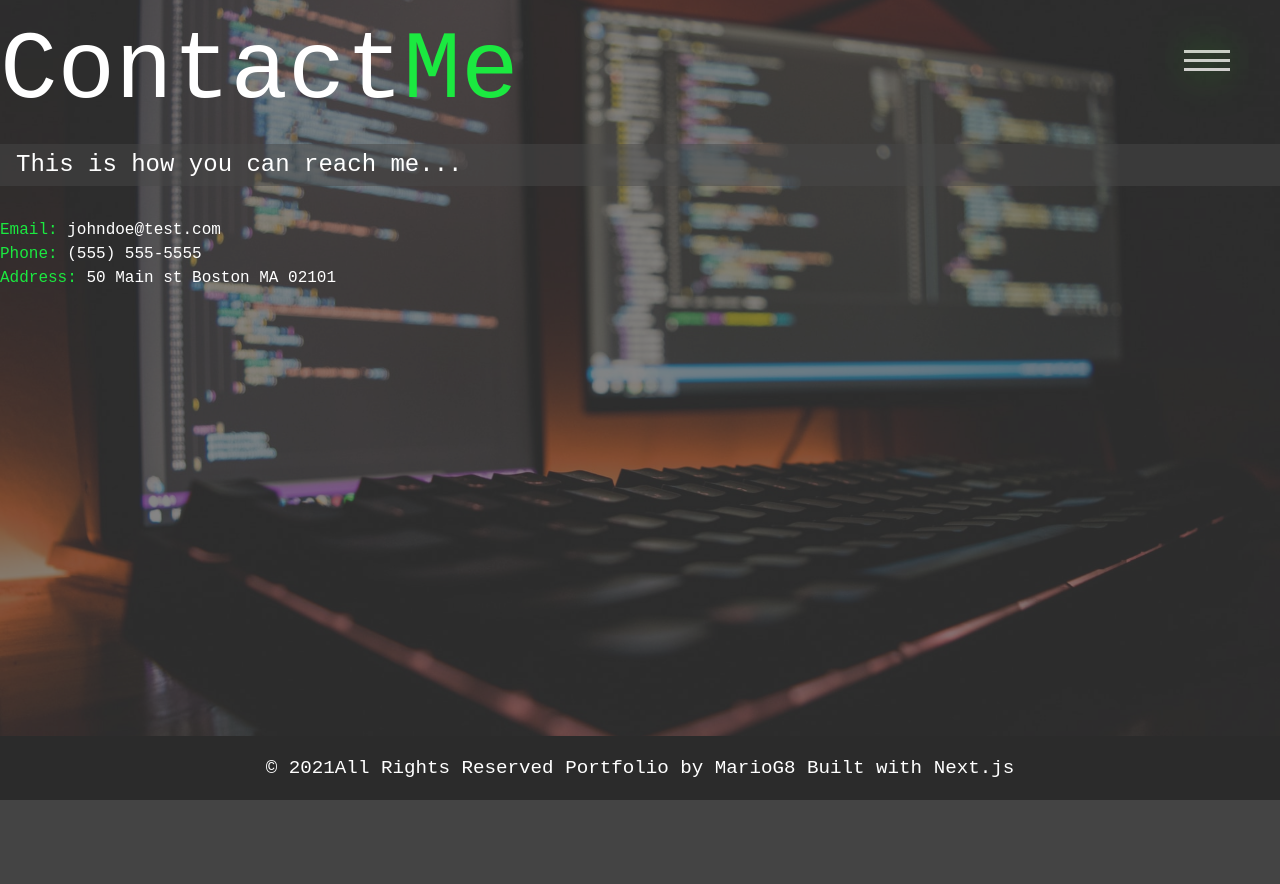
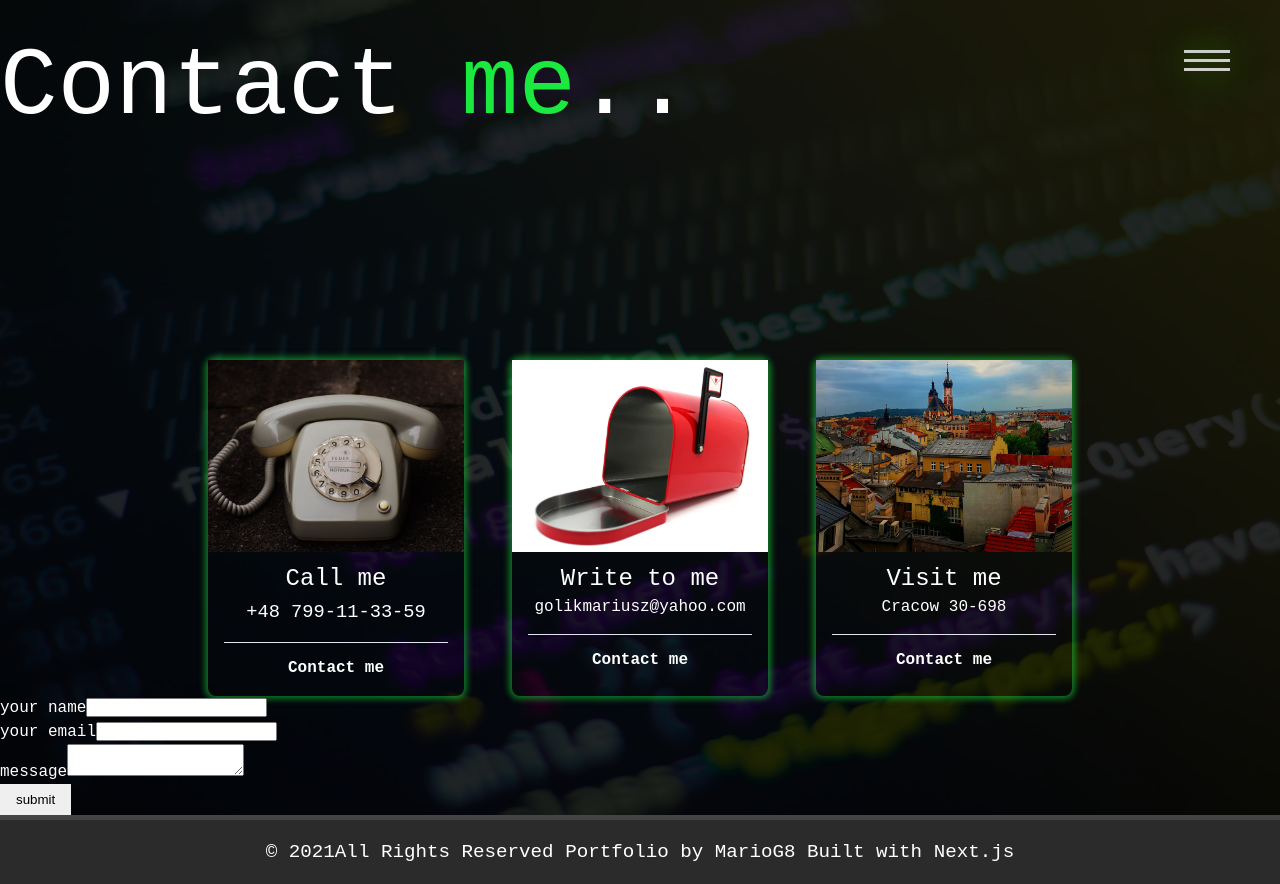
Before and after one commit to jacob-majcen/cv-portfolio-next, a Next.js app: page /contact in a window 1280 px wide. Before the commit the page ends 800 px from the top, so only its background shows below. Built offline with nearby package versions, Linux system fonts and the light colour scheme.

Commit message:
Added new components and styles files

```diff
--- /dev/null
+++ b/components/Card.js
@@ -0,0 +1,18 @@
+import styles from "@/styles/Card.module.css";
+import Image from "next/image";
+
+function Card(props) {
+  return (
+    <div className={styles.card}>
+      <img src={props.img} className={styles.card__img} alt="card__title" />
+      <div className={styles.card__body}>
+        <h2 className={styles.card__title}>{props.title}</h2>
+        <p className={styles.card__description}>{props.description}</p>
+        <h3 className={styles.card_number}>{props.number}</h3>
+        <button className={styles.card__btn}>Contact me</button>
+      </div>
+    </div>
+  );
+}
+
+export default Card;
--- /dev/null
+++ b/components/Form.js
@@ -0,0 +1,25 @@
+function Form() {
+  return (
+    <>
+      <form className="form contact-form">
+        <div className="form-row">
+          <label htmlFor="name">your name</label>
+          <input type="text" name="name" id="name" />
+        </div>
+        <div className="form-row">
+          <label htmlFor="email">your email</label>
+          <input type="text" name="email" id="email" />
+        </div>
+        <div className="form-row">
+          <label htmlFor="message">message</label>
+          <textarea name="message" id="message"></textarea>
+        </div>
+        <button type="submit" className="btn block">
+          submit
+        </button>
+      </form>
+    </>
+  );
+}
+
+export default Form;
--- a/components/Layout.js
+++ b/components/Layout.js
@@ -3,13 +3,14 @@ import Footer from "./Footer";
 import Header from "./Header";
 import { useRouter } from "next/router";
 
-function Layout(props) {
+function Layout({ children }) {
   const router = useRouter();
   return (
     <>
       <Header />
-      <Background />
-      <main>{props.children}</main>
+      {router.pathname === "/" ? <Background /> : null}
+      {/* <Background /> */}
+      <main>{children}</main>
       {router.pathname !== "/" ? <Footer /> : null}
     </>
   );
--- a/pages/contact/index.js
+++ b/pages/contact/index.js
@@ -1,26 +1,39 @@
+import Card from "@/components/Card";
+import Form from "@/components/Form";
 import styles from "@/styles/Contact.module.css";
 
 function ContactPage() {
   return (
-    <main className={styles.contact}>
-      <h1 className="lg-heading">
-        Contact
-        <span className="text-secondary">Me</span>
-      </h1>
-      <h2 className="sm-heading">This is how you can reach me...</h2>
-      <div className="boxes">
-        <div>
-          <span className="text-secondary">Email: </span> johndoe@test.com
-        </div>
-        <div>
-          <span className="text-secondary">Phone: </span> (555) 555-5555
-        </div>
-        <div>
-          <span className="text-secondary">Address: </span> 50 Main st Boston MA
-          02101
-        </div>
+    <section className={styles.contact_page}>
+      <div className={styles.header}>
+        <h1 className="lg-heading">
+          Contact <span className="text-secondary">me</span>..
+        </h1>
       </div>
-    </main>
+      <article className={styles.contact_info}>
+        <Card
+          img="/images/phone_002.jpg"
+          title="Call me"
+          description=""
+          number="+48 799-11-33-59"
+        />
+        <Card
+          img="/images/mailbox_001.jpg"
+          title="Write to me"
+          description="golikmariusz@yahoo.com"
+          number=""
+        />
+        <Card
+          img="/images/cracow_001.jpg"
+          title="Visit me"
+          description="Cracow 30-698 "
+          number=""
+        />
+      </article>
+      <article className="form_container">
+        <Form />
+      </article>
+    </section>
   );
 }
 
--- /dev/null
+++ b/styles/Card.module.css
@@ -0,0 +1,61 @@
+.card {
+  /* box-shadow: 0 0 6px 3px var(--clr-gray300); */
+  box-shadow: 0 0 6px 3px rgba(27, 233, 64, 0.5);
+  border-radius: var(--radius_secondary);
+  min-width: fit-content;
+  display: flex;
+}
+.card__img {
+  width: 14rem;
+  height: 11rem;
+  object-fit: cover;
+}
+.card__body {
+  margin: 1rem;
+  flex-grow: 1;
+}
+.card__title {
+  line-height: 1.4rem;
+  margin-bottom: 0.5rem;
+}
+.card__description {
+  line-height: 1.2rem;
+}
+.card__number {
+  font-size: 1.4rem;
+  margin-top: 0.6rem;
+}
+.card__price::before {
+  content: "";
+  font-size: 1rem;
+  position: relative;
+  top: -0.3rem;
+  padding-right: 0.1rem;
+}
+.card__btn {
+  border: none;
+  border-top: 1px solid var(--clr-gray300);
+  background-color: transparent;
+  font-family: inherit;
+  font-size: 1rem;
+  font-weight: bold;
+  color: inherit;
+  width: 100%;
+  padding-top: 1rem;
+  margin-top: 1rem;
+  cursor: pointer;
+}
+.card__btn:hover {
+  color: var(--clr-primary);
+}
+@media screen and (min-width: 600px) {
+  .card {
+    flex-direction: column;
+    text-align: center;
+    min-width: 14rem;
+  }
+  .card__img {
+    width: 100%;
+    height: 12rem;
+  }
+}
--- a/styles/Contact.module.css
+++ b/styles/Contact.module.css
@@ -1,50 +1,25 @@
-.contact {
-  /* background-color: #000; */
-  width: 100%;
-  max-height: 100vh;
+.contact_page {
+  background-image: url("../public/images/code_000.jpg");
+  box-shadow: inset 0 0 0 1000px rgba(0, 0, 0, 0.85);
+  background-position: center;
+  background-repeat: no-repeat;
+  background-size: cover;
 }
 
-.boxes {
-  display: flex;
-  flex-wrap: wrap;
-  justify-content: space-evenly;
-  align-items: center;
-  margin-top: 1rem;
+.header {
+  padding-top: 1rem;
 }
-.boxes div {
-  font-size: 2rem;
-  border: 3px #fff solid;
-  padding: 1.5rem 2.5rem;
-  margin-bottom: 3rem;
-  transition: all 0.5s ease-out;
+
+.contact_info {
+  padding-top: 12.5rem;
+  display: grid;
+  gap: 3rem;
+  grid-template-columns: 1fr;
+  justify-content: center;
 }
-.boxes div:hover {
-  padding: 0.5rem 1.5rem;
-  background: #eece1a;
-  color: #000;
+
+@media screen and (min-width: 600px) {
+  .contact_info {
+    grid-template-columns: repeat(auto-fit, minmax(14rem, 16rem));
+  }
 }
-.boxes div:hover span {
-  color: #000;
-}
-.boxes {
-  display: flex;
-  flex-wrap: wrap;
-  justify-content: space-evenly;
-  align-items: center;
-  margin-top: 1rem;
-}
-.boxes div {
-  font-size: 2rem;
-  border: 3px #fff solid;
-  padding: 1.5rem 2.5rem;
-  margin-bottom: 3rem;
-  transition: all 0.5s ease-out;
-}
-.boxes div:hover {
-  padding: 0.5rem 1.5rem;
-  background: #eece1a;
-  color: #000;
-}
-.boxes div:hover span {
-  color: #000;
-}
--- a/styles/Footer.module.css
+++ b/styles/Footer.module.css
@@ -6,9 +6,7 @@
   padding: 1rem;
   background: #2b2b2b;
   color: #fff;
-  position: absolute;
   width: 100%;
-  bottom: 0;
   height: 4rem;
 }
 .footer > p {
--- /dev/null
+++ b/styles/Form.modul.css
@@ -0,0 +1,40 @@
+.form {
+  width: 100%;
+  background: #fff;
+  border-radius: 10px;
+  box-shadow: 0 4px 6px -1px rgba(0, 0, 0, 0.1);
+  padding: 2rem 2.5rem;
+}
+label {
+  display: block;
+  font-size: 0.8rem;
+  margin-bottom: 0.5rem;
+  text-transform: capitalize;
+}
+
+input,
+textarea {
+  width: 100%;
+  padding: 0.375rem 0.75rem;
+  border-radius: 10px;
+  background: #fafbfc;
+  border-color: transparent;
+  border: 1px solid #dbe0ea;
+}
+.form-row {
+  margin-bottom: 1rem;
+}
+textarea {
+  width: 100%;
+  height: 7rem;
+}
+
+::placeholder {
+  color: #adb3bf;
+}
+.form-alert {
+  color: #f8d7da;
+  font-size: 0.5rem;
+  letter-spacing: 1px;
+  text-transform: capitalize;
+}
--- a/styles/globals.css
+++ b/styles/globals.css
@@ -1,3 +1,19 @@
+:root {
+  --clr-primary: #0e48fe;
+  --clr-primary-hover: #29e6a7;
+  --clr-primary-dark: #039d69;
+  --clr-gray100: #f9fbff;
+  --clr-gray150: #f4f6fb;
+  --clr-gray200: #eef1f6;
+  --clr-gray300: #e1e5ee;
+  --clr-gray400: #767b91;
+  --clr-gray500: #252525;
+  --clr-gray600: #2a324b;
+  --clr-gray700: #161d34;
+  --radius_primary: 0.2rem;
+  --radius_secondary: 0.5rem;
+}
+
 .menu-btn {
   position: absolute;
   z-index: 3;
@@ -151,6 +167,12 @@ body {
   /* overflow-y: hidden; */
 }
 
+header {
+  position: sticky;
+  z-index: 3;
+  width: 100%;
+}
+
 h1,
 h2,
 h3 {
@@ -175,12 +197,6 @@ h3.sm-heading {
 
 .text-secondary {
   color: rgb(27, 233, 64);
-}
-
-header {
-  position: fixed;
-  z-index: 2;
-  width: 100%;
 }
 
 .about-info {
@@ -254,7 +270,7 @@ header {
   color: #333;
 }
 
-@media screen and (min-width: 1171px) {
+/* @media screen and (min-width: 1171px) {
   .projects {
     grid-template-columns: repeat(4, 1fr);
   }
@@ -322,4 +338,4 @@ header {
   .projects {
     grid-template-columns: 1fr;
   }
-}
+} */
```
Also changed, not shown: public/images/cracow_001.jpg (renamed from public/images/cracow_0001.jpg).
